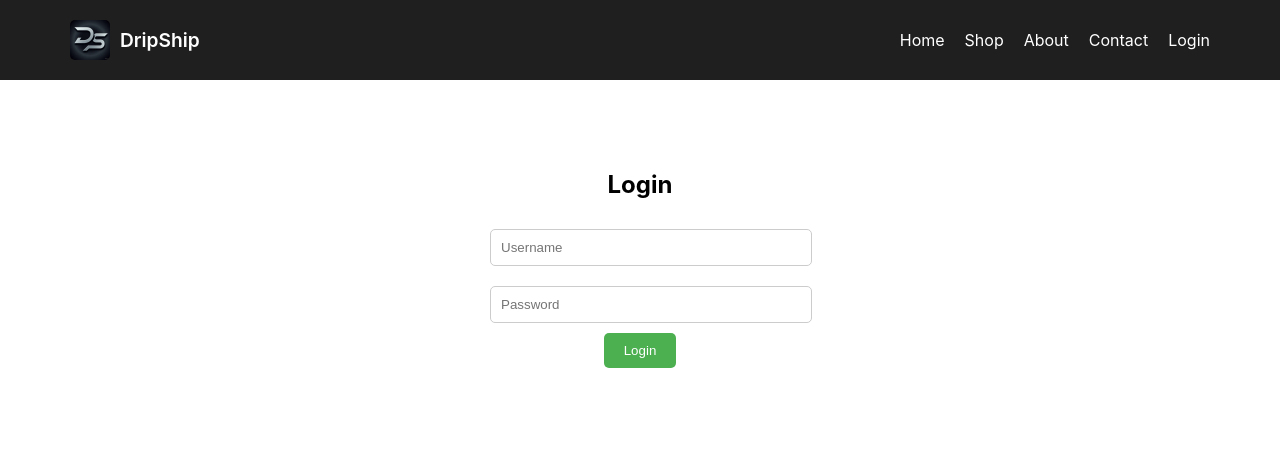
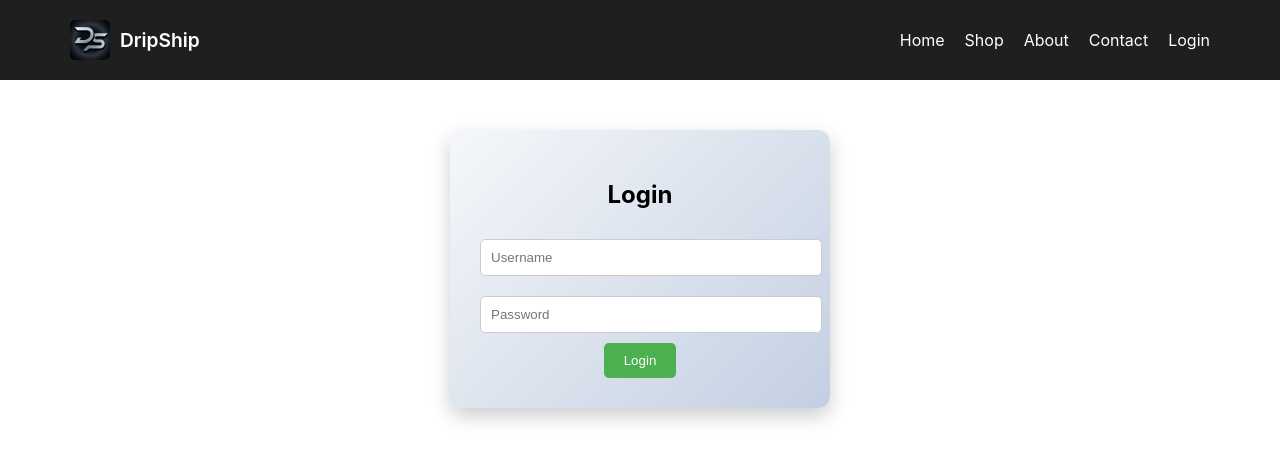
Before and after one commit to NikhilAnkola/DripShip, a React (Create React App) app: page / in a window 1280 px wide. Both pictures are taken after a click on the item "Login". Shown: the top 462 px of the page. Built offline with nearby package versions, Linux system fonts and the light colour scheme; the HTML template or start-up script is replaced by a standard one.

Commit message:
Update Login.css

```diff
--- a/src/Login.css
+++ b/src/Login.css
@@ -1,9 +1,11 @@
 .login-container {
   margin: 50px auto;
-  width: 300px;
-  padding: 20px;
-  border-radius: 10px;
+  width: 320px;
+  padding: 30px;
+  border-radius: 12px;
   text-align: center;
+  background: linear-gradient(135deg, #f5f7fa, #c3cfe2); /* Soft gradient */
+  box-shadow: 0 8px 20px rgba(0, 0, 0, 0.2); /* Soft shadow */
 }
 
 .login-form input {
```
